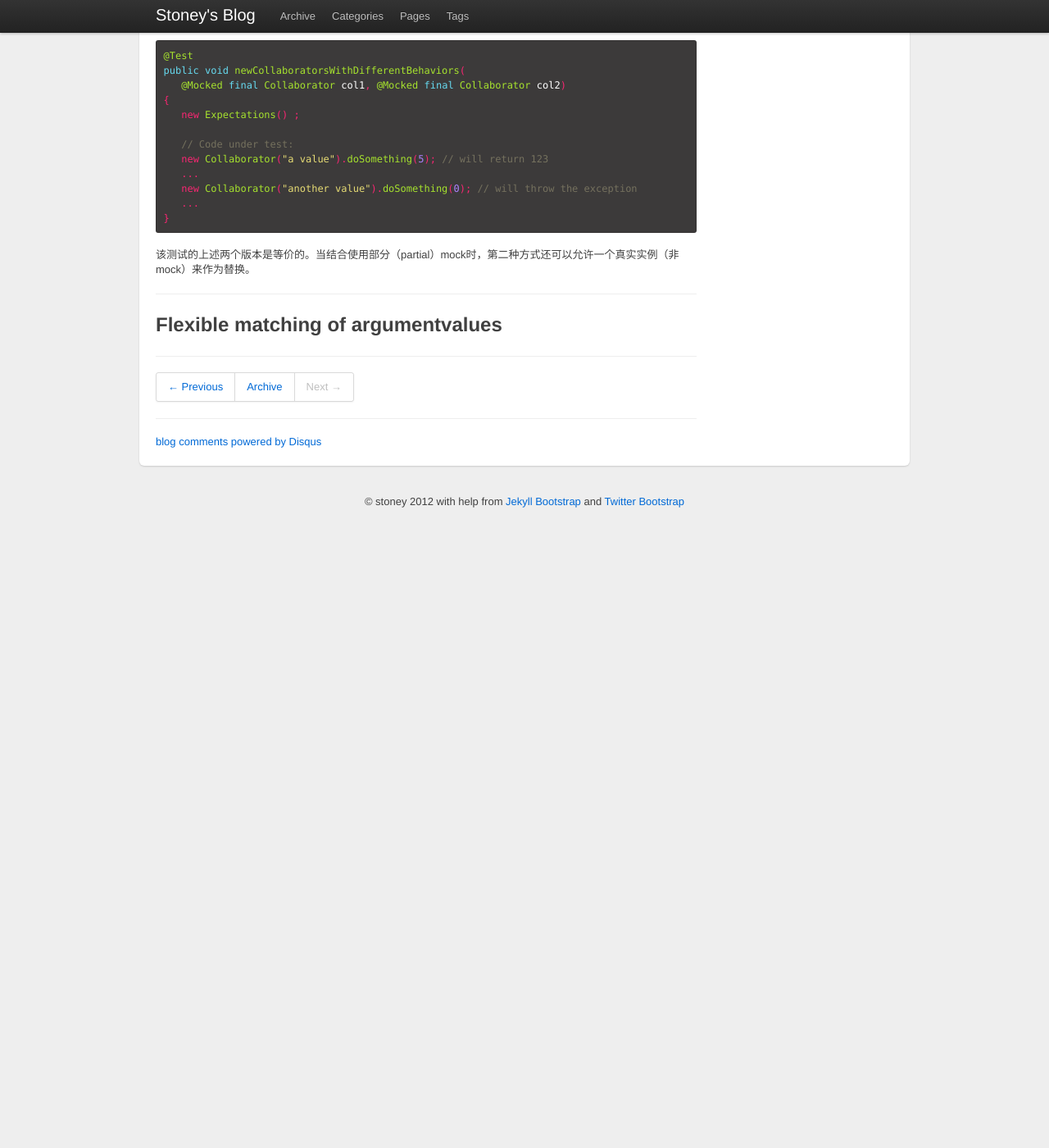
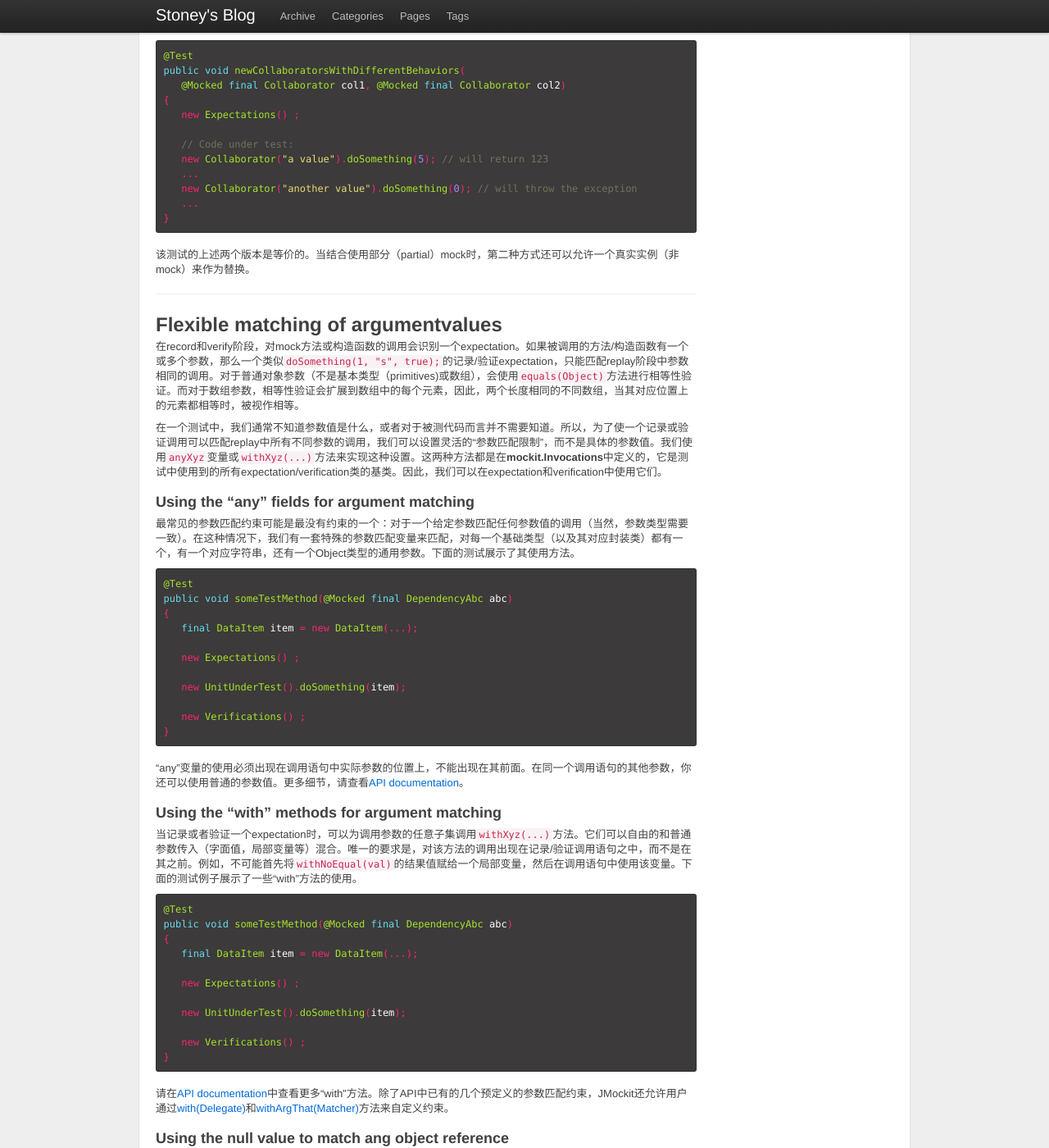
Before and after one commit to DengZuoheng/istoney.github.io, a Jekyll site: the page built from _posts/java/2016-07-10-jmockit-tutorial.md, in a window 1280 px wide and 1400 px high, scrolled down 6978 px. Shown: the whole window at 82% size. Built offline with Jekyll 4.4.1, drawn with Linux system fonts in a browser that asks for light colours; comment, search, counter and statistics services are not loaded; before the commit the page ends 7608 px from its top, so only the background shows below that; some of the changed text lies outside the part shown.

Commit message:
Update 2016-07-10-jmockit-tutorial.md

````diff
--- a/_posts/java/2016-07-10-jmockit-tutorial.md
+++ b/_posts/java/2016-07-10-jmockit-tutorial.md
@@ -406,3 +406,103 @@ public void newCollaboratorsWithDifferentBehaviors(
 ---
 
 ## Flexible matching of argumentvalues
+
+在record和verify阶段，对mock方法或构造函数的调用会识别一个expectation。如果被调用的方法/构造函数有一个或多个参数，那么一个类似`doSomething(1, "s", true);`的记录/验证expectation，只能匹配replay阶段中参数相同的调用。对于普通对象参数（不是基本类型（primitives)或数组），会使用`equals(Object)`方法进行相等性验证。而对于数组参数，相等性验证会扩展到数组中的每个元素，因此，两个长度相同的不同数组，当其对应位置上的元素都相等时，被视作相等。
+
+在一个测试中，我们通常不知道参数值是什么，或者对于被测代码而言并不需要知道。所以，为了使一个记录或验证调用可以匹配replay中所有不同参数的调用，我们可以设置灵活的“参数匹配限制”，而不是具体的参数值。我们使用`anyXyz`变量或`withXyz(...)`方法来实现这种设置。这两种方法都是在**mockit.Invocations**中定义的，它是测试中使用到的所有expectation/verification类的基类。因此，我们可以在expectation和verification中使用它们。
+
+### Using the "any" fields for argument matching
+
+最常见的参数匹配约束可能是最没有约束的一个：对于一个给定参数匹配任何参数值的调用（当然，参数类型需要一致）。在这种情况下，我们有一套特殊的参数匹配变量来匹配，对每一个基础类型（以及其对应封装类）都有一个，有一个对应字符串，还有一个Object类型的通用参数。下面的测试展示了其使用方法。
+
+```java
+@Test
+public void someTestMethod(@Mocked final DependencyAbc abc)
+{
+   final DataItem item = new DataItem(...);
+
+   new Expectations() {{
+      // Will match "voidMethod(String, List)" invocations where the first argument is
+      // any string and the second any list.
+      abc.voidMethod(anyString, (List<?>) any);
+   }};
+
+   new UnitUnderTest().doSomething(item);
+
+   new Verifications() {{
+      // Matches invocations to the specified method with any value of type long or Long.
+      abc.anotherVoidMethod(anyLong);
+   }};
+}
+```
+
+“any”变量的使用必须出现在调用语句中实际参数的位置上，不能出现在其前面。在同一个调用语句的其他参数，你还可以使用普通的参数值。更多细节，请查看[API documentation](http://jmockit.org/api1x/mockit/Expectations.html#anyInt)。
+
+### Using the "with" methods for argument matching
+
+当记录或者验证一个expectation时，可以为调用参数的任意子集调用`withXyz(...)`方法。它们可以自由的和普通参数传入（字面值，局部变量等）混合。唯一的要求是，对该方法的调用出现在记录/验证调用语句之中，而不是在其之前。例如，不可能首先将`withNoEqual(val)`的结果值赋给一个局部变量，然后在调用语句中使用该变量。下面的测试例子展示了一些“with”方法的使用。
+
+```java
+@Test
+public void someTestMethod(@Mocked final DependencyAbc abc)
+{
+   final DataItem item = new DataItem(...);
+
+   new Expectations() {{
+      // Will match "voidMethod(String, List)" invocations with the first argument
+      // equal to "str" and the second not null.
+      abc.voidMethod("str", (List<?>) withNotNull());
+
+      // Will match invocations to DependencyAbc#stringReturningMethod(DataItem, String)
+      // with the first argument pointing to "item" and the second one containing "xyz".
+      abc.stringReturningMethod(withSameInstance(item), withSubstring("xyz"));
+   }};
+
+   new UnitUnderTest().doSomething(item);
+
+   new Verifications() {{
+      // Matches invocations to the specified method with any long-valued argument.
+      abc.anotherVoidMethod(withAny(1L));
+   }};
+}
+```
+
+请在[API documentation](http://jmockit.org/api1x/mockit/Expectations.html#anyInt)中查看更多“with”方法。除了API中已有的几个预定义的参数匹配约束，JMockit还允许用户通过[with(Delegate)](http://jmockit.org/api1x/mockit/Expectations.html#with-mockit.Delegate-)和[withArgThat(Matcher)](http://jmockit.org/api1x/mockit/Expectations.html#withArgThat-org.hamcrest.Matcher-)方法来自定义约束。
+
+### Using the null value to match ang object reference
+
+对于一个expectation，当至少使用一个匹配方法或变量时，我们恶意使用一个“捷径”来指定接收任意对象引用（对于一个引用类型参数）。仅传入`null`即可，而不需要使用`withAny(x)`或者`any`变量匹配器。特别是，这样可以避免了对参数进行类型转换的必要。然而，需要牢记的是，至少有一个显式的参数匹配器（“with”方法或“any”变量）在该expectation中使用时，这种方法才起作用。在不使用匹配器的调用中，`null`值只能匹配一个`null`引用。我们可以将上述的例子改写为如下。
+
+```java
+@Test
+public void someTestMethod(@Mocked final DependencyAbc abc)
+{
+   ...
+   new Expectations() {{
+      abc.voidMethod(anyString, null);
+   }};
+   ...
+}
+```
+
+为了特别地验证一个参数接收`null`引用，可以使用`withNull()`匹配器。
+
+## Specifying invocation count constraints
+
+## Explicit verification
+
+## Capturing invocation arguments for verification
+
+## Delegates: specifying custom results
+
+## Cascading mocks
+
+## Partial mocking
+
+## Capturing implementation classes and instances
+
+## Instantiation and injection of tested classes
+
+## Reusing expectation and verification blocks
+
+## Other topics
````
